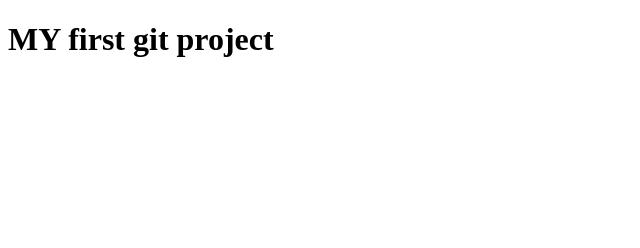
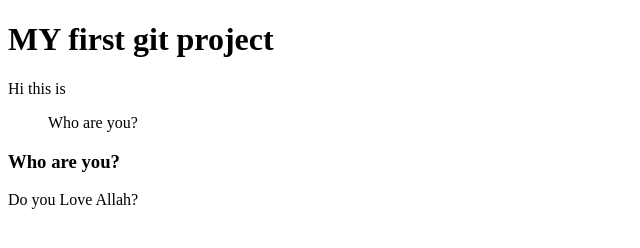
Before and after one commit to SadibHossen/my-first-website, a plain HTML site: page index.html in a window 1280 px wide. Shown: the whole page, without its empty margins (0-640 px from the left). Drawn offline with Linux system fonts and the light colour scheme.

Commit message:
first commit

```diff
--- a/index.html
+++ b/index.html
@@ -8,5 +8,9 @@
 </head>
 <body>
     <h1>MY first git project</h1>
+    <p>Hi this is <menu>Who are you?</menu></p>
+    <h3>Who are you?</h3>
+    <div>Do you Love Allah?</div>
+
 </body>
 </html>
```
